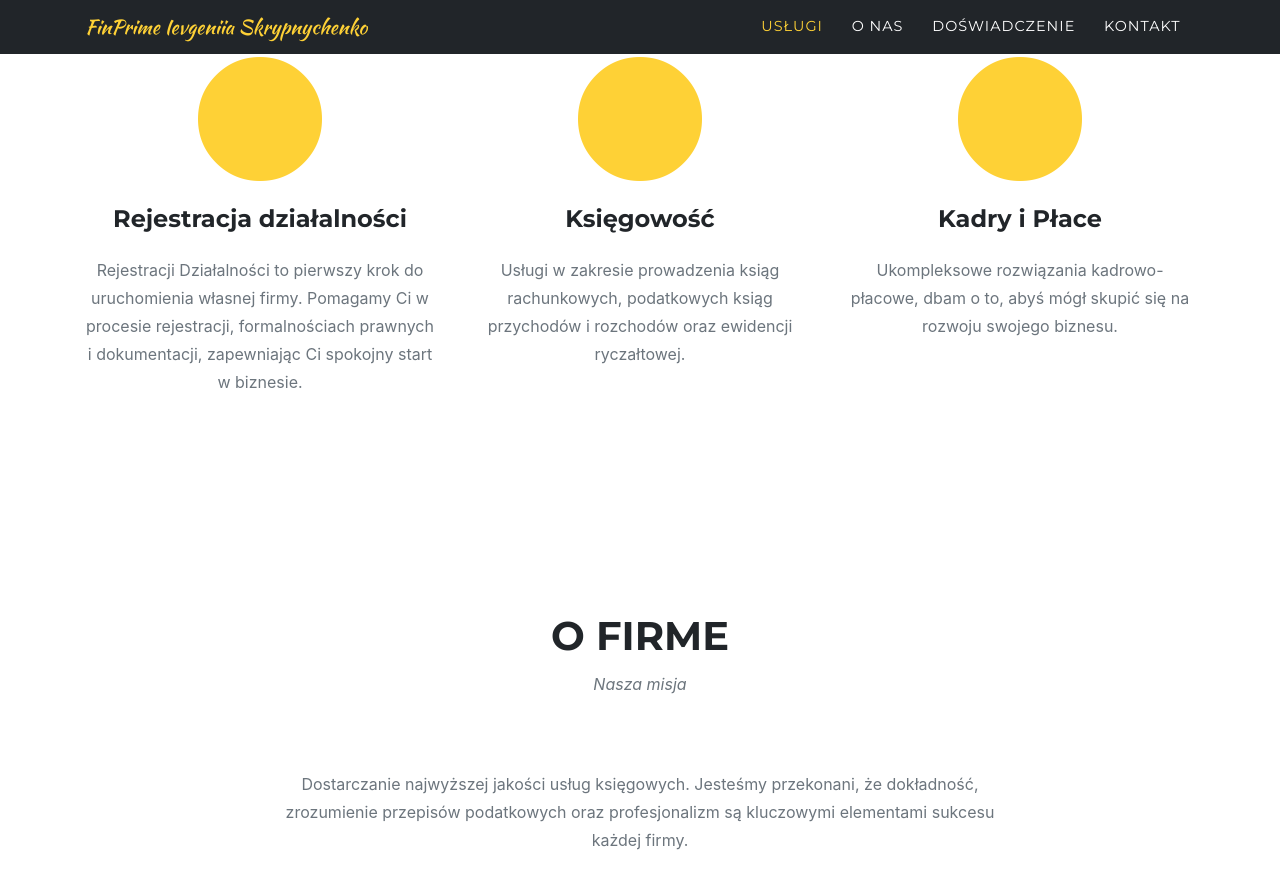
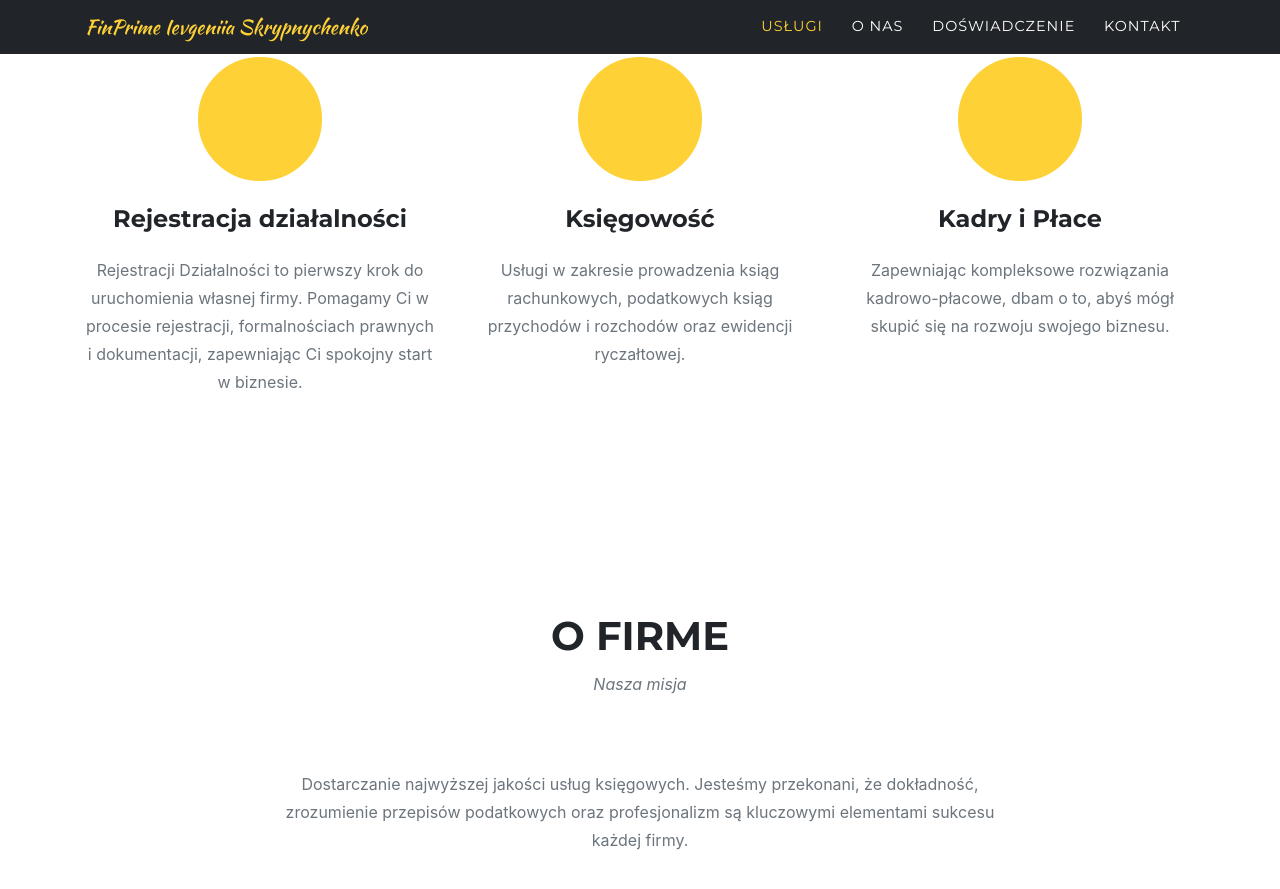
Before and after one commit to scripnichenko/finprime, a Jekyll site: the page built from index.md, in a window 1280 px wide and 900 px high, scrolled down 1117 px. Shown: the top 889 px of the window. Built offline with Jekyll 4.4.1, drawn with Linux system fonts in a browser that asks for light colours; some web fonts are replaced.

Commit message:
text correction

```diff
--- a/_data/sitetext.yml
+++ b/_data/sitetext.yml
@@ -28,7 +28,7 @@ en: &DEFAULT_EN
         desc: "Usługi w zakresie prowadzenia ksiąg rachunkowych, podatkowych ksiąg przychodów i rozchodów oraz ewidencji ryczałtowej."
         icon: fab fa-laptop
       - title: "Kadry i Płace"
-        desc: "Ukompleksowe rozwiązania kadrowo-płacowe, dbam o to, abyś mógł skupić się na rozwoju swojego biznesu."
+        desc: "Zapewniając kompleksowe rozwiązania kadrowo-płacowe, dbam o to, abyś mógł skupić się na rozwoju swojego biznesu."
         icon: fab fa-laptop
 
   # portfolio:
```
